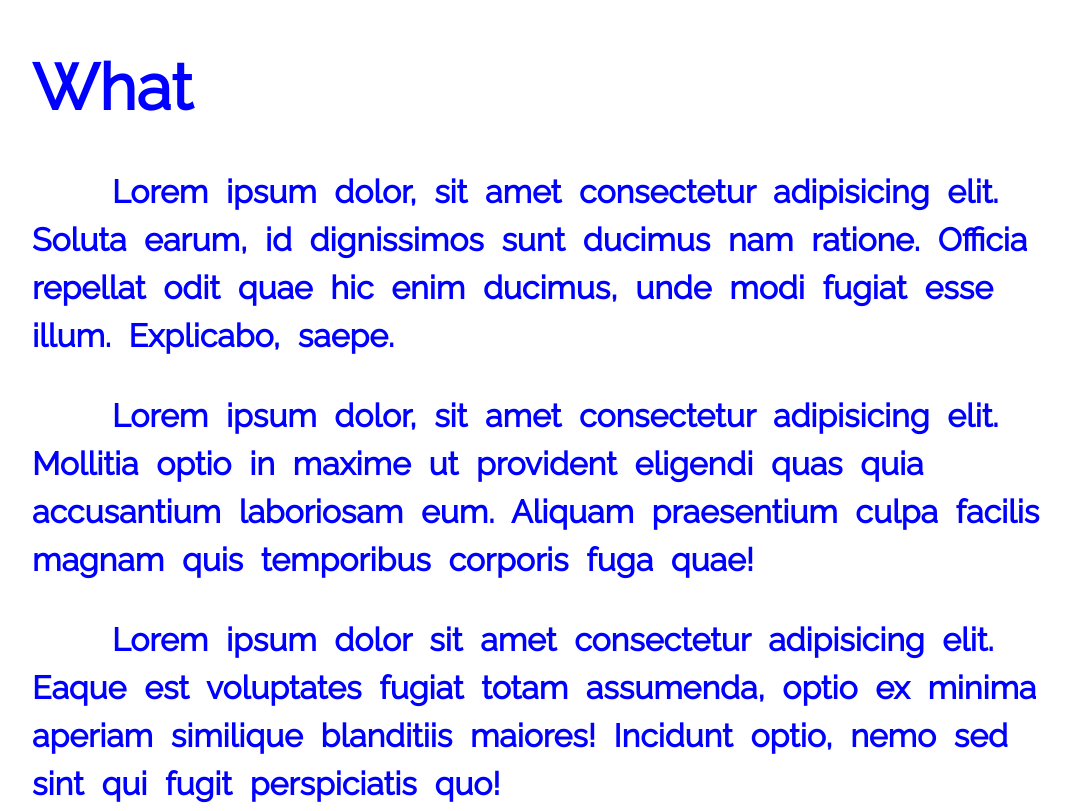
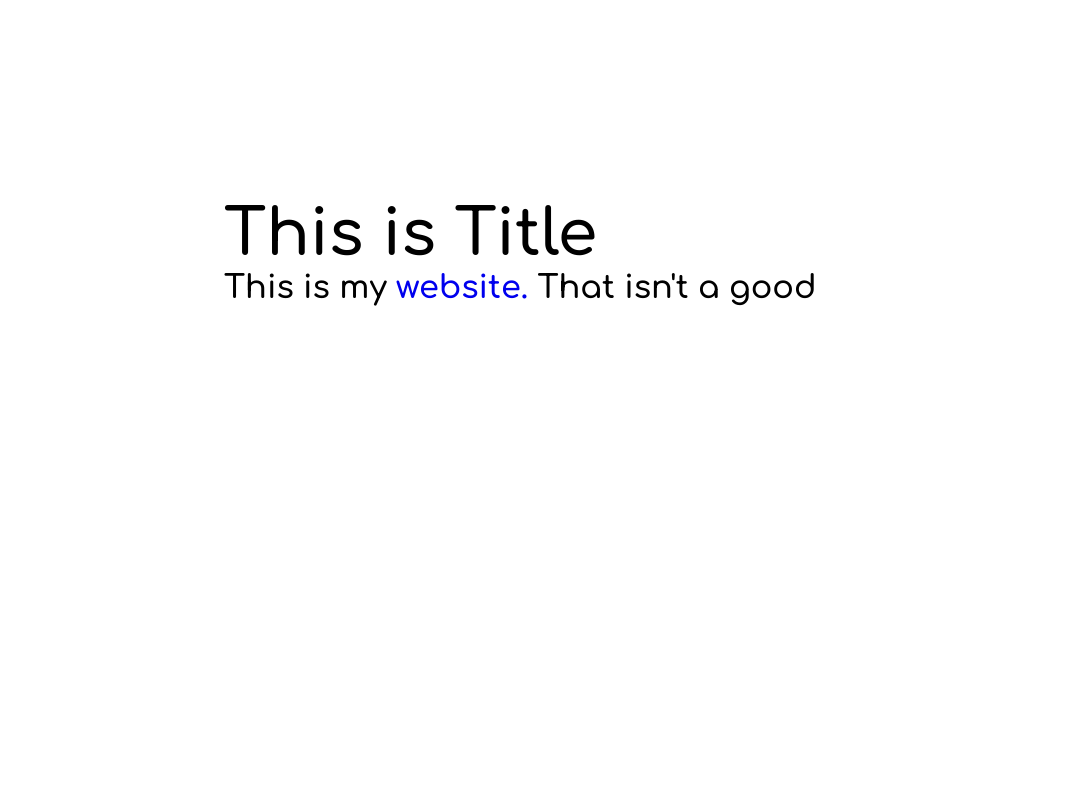
Before and after one commit to irrssue/web-dev-road-map, a plain HTML site: page index.html in a window 1280 px wide. Shown: the part 129-940 px from the top of the page, without its empty margins (104-1175 px from the left). After the commit the page ends 800 px from the top, so only its background shows below. Drawn offline with Linux system fonts and the light colour scheme.

```diff
--- a/index.html
+++ b/index.html
@@ -5,30 +5,18 @@
   <meta http-equiv="X-UA-Compatible" content="IE=edge">
   <meta name="viewport" content="width=device-width, initial-scale=1.0">
   <link rel="preconnect" href="https://fonts.googleapis.com">
-<link rel="preconnect" href="https://fonts.gstatic.com" crossorigin>
-<link href="https://fonts.googleapis.com/css2?family=Raleway&display=swap" rel="stylesheet">
+  <link rel="preconnect" href="https://fonts.gstatic.com" crossorigin>
+  <link href="https://fonts.googleapis.com/css2?family=Comfortaa:wght@600&display=swap" rel="stylesheet">
   <link rel="stylesheet" href="style.css">
   <title>Document</title>
 </head>
 <body>
   <header>
-    <!-- some heading elemtns like, Home, About Me, Blogs goes here to provde better understanding to search engine -->
-    <h1>
-      What
-    </h1>
+    <h1>This is Title</h1>
   </header>
   <main>
-    <!-- The body of pages goes here, the main tag will say to seach engine this will be contant of the page -->
-    <p>Lorem ipsum dolor, sit amet consectetur adipisicing elit. Soluta earum, id dignissimos sunt ducimus nam ratione. Officia repellat odit quae hic enim ducimus, unde modi fugiat esse illum. Explicabo, saepe.</p>
-    <p>Lorem ipsum dolor, sit amet consectetur adipisicing elit. Mollitia optio in maxime ut provident eligendi quas quia accusantium laboriosam eum. Aliquam praesentium culpa facilis magnam quis temporibus corporis fuga quae!</p>
-    <p>Lorem ipsum dolor sit amet consectetur adipisicing elit. Eaque est voluptates fugiat totam assumenda, optio ex minima aperiam similique blanditiis maiores! Incidunt optio, nemo sed sint qui fugit perspiciatis quo!</p>
-    <p>Placeat esse consequatur exercitationem eligendi facere fugiat deleniti, perferendis, vitae asperiores, quas doloribus ullam sequi distinctio! Quisquam ducimus aut ab porro debitis doloribus, rerum aperiam nisi dolores esse, aliquam earum!</p>
-    <p>In facere amet magni est nulla atque hic sed minima voluptatibus accusantium illo provident nostrum eveniet nesciunt ducimus ut velit quam distinctio dicta quis obcaecati dolorum, fugit laborum veritatis! Minus!</p>
-    <!-- <form>
-      <label for="name">Name:</label>
-      <input type="text" placeholder="Pur ur nameee" id="name">
-      <button>Submit</button>
-    </form> -->
+    <p>This is my <a href="https://irrssue.webflow.io">website.</a></p>
+    <p>That isn&apos;t a good</p>
   </main>
 </body>
 </html>
--- /dev/null
+++ b/old files/science.css
@@ -0,0 +1,16 @@
+@import url('https://fonts.googleapis.com/css2?family=Comfortaa:wght@500&display=swap');
+
+* {
+  margin: 0;
+  padding: 0;
+  box-sizing: border-box;
+}
+
+body {
+  font-family: 'Comfortaa', cursive;
+}
+
+.left {
+  font-family: 'Comfortaa', cursive;
+  font-size: 2rem;
+}
--- a/style.css
+++ b/style.css
@@ -1,25 +1,28 @@
-/* * {
-  margin: 0;
-  padding: 0;
-  box-sizing: border-box;
-} */
-
 body {
-  padding: 10%;
+  padding: 25%;
   font-size: 2rem;
-  color: blue;
-  font-family: 'Raleway', sans-serif;
+  font-family: 'Comfortaa', cursive;
 }
 
-/* input, button {
-  font: inherit;
-} */
+div, h1, p{
+  display: inline;
+}
 
-p {
-  text-indent: 2.5em;
-  line-height: 1.5;
-  word-spacing: 0.3em;
-  font-weight: 700;
-  font-style: normal;
+a {
+ text-decoration: none;
+ cursor: pointer;
+}
+
+a:visited {
 
 }
+
+a:hover {
+  color: black;
+  font-size: 2.5rem;
+  opacity: 10%;
+}
+
+a:active {
+  color: red
+}
```
Also changed, not shown: old files/mars.html (added, +24 -0 lines).
